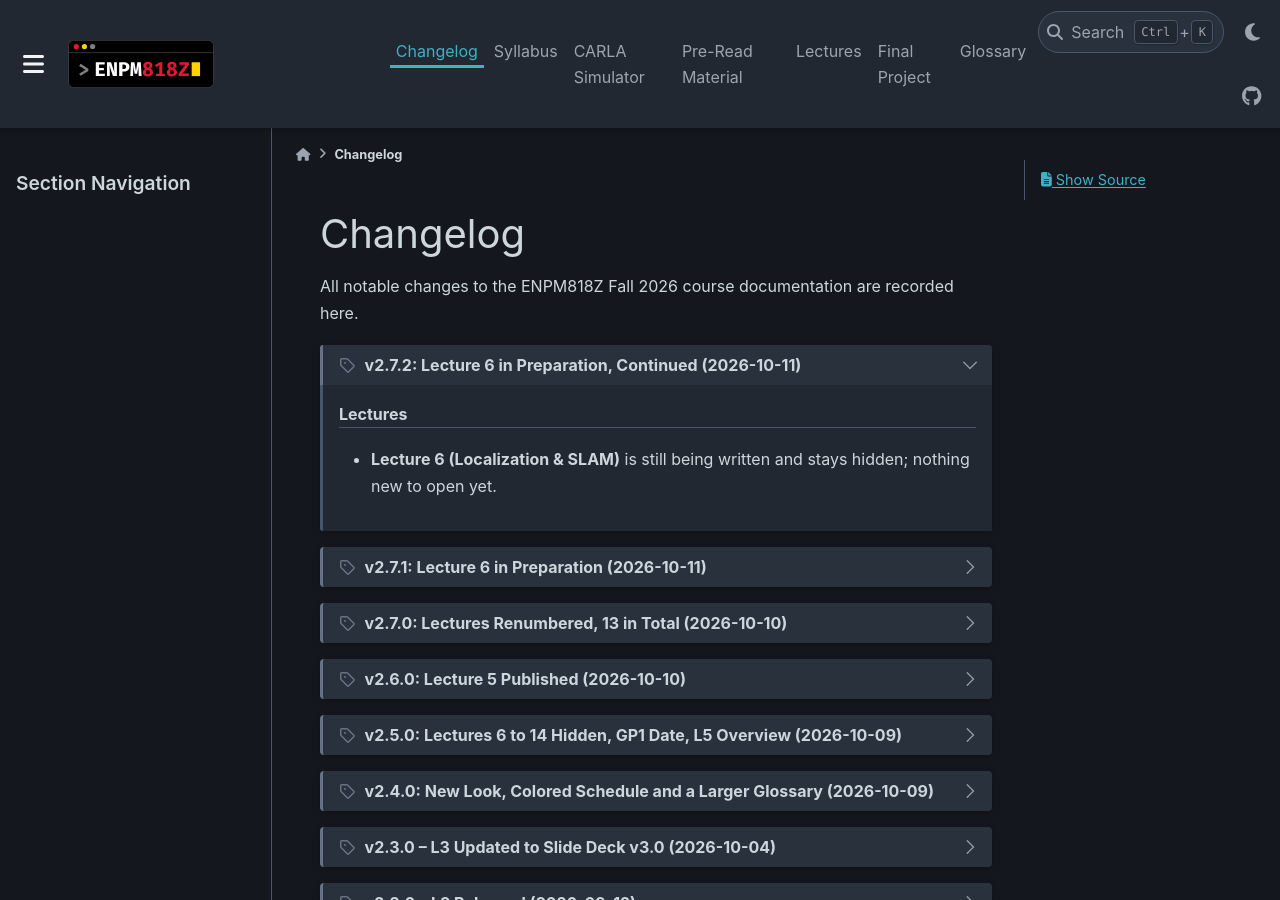
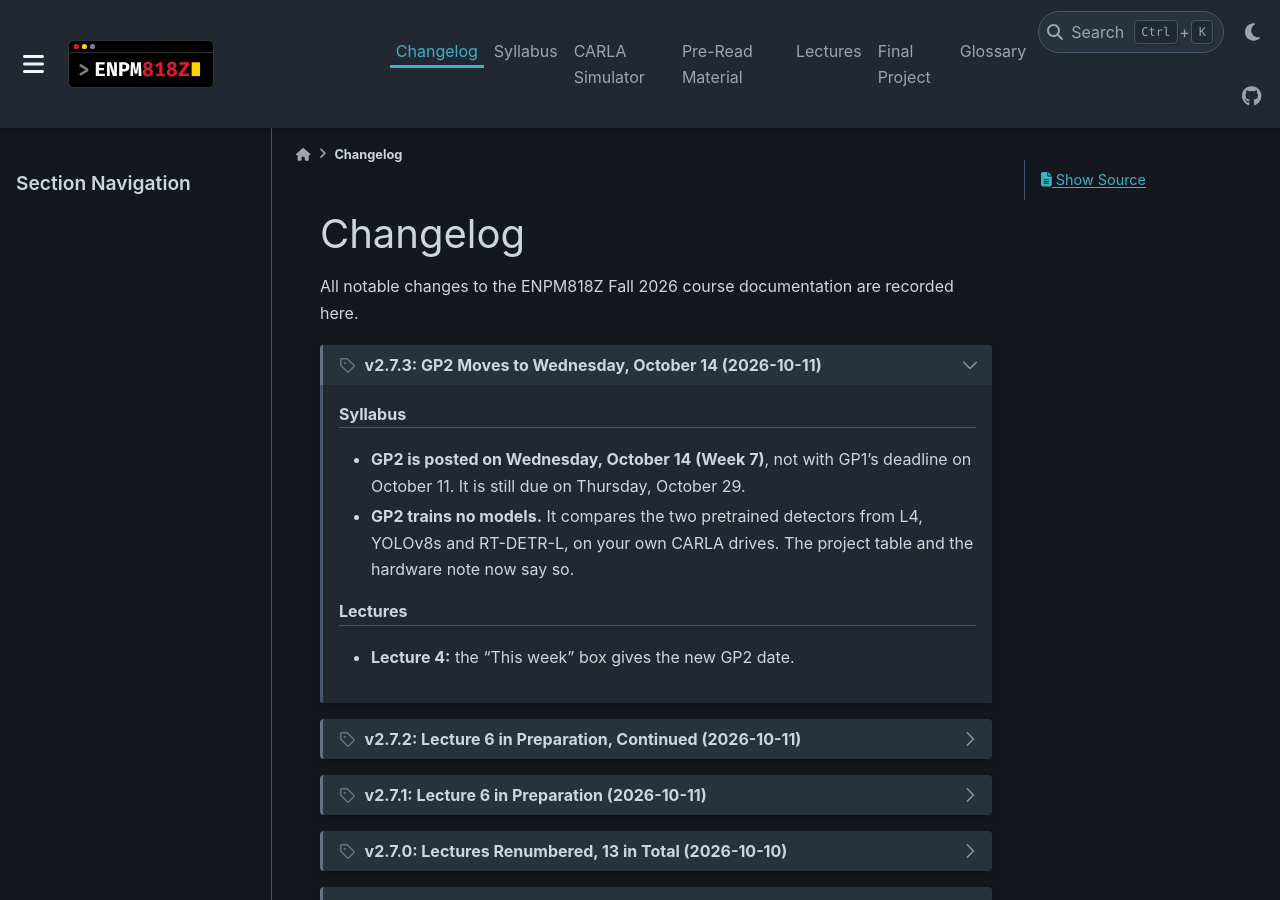
Before and after one commit to zeidk/enpm818z-fall-2026-docs, a Sphinx documentation site: the page built from docs/source/changelog/changelog.rst, in a window 1280 px wide and 900 px high. Built offline with Sphinx 7.4.7 and the PyData theme 0.15.4, drawn with Linux system fonts in a browser that asks for light colours; pages that are not in the unit, such as notebooks, are missing from menus.

Commit message:
v2.7.3: changelog

```diff
--- a/docs/source/changelog/changelog.rst
+++ b/docs/source/changelog/changelog.rst
@@ -5,10 +5,26 @@ Changelog
 All notable changes to the ENPM818Z Fall 2026 course documentation are recorded here.
 
 
+.. dropdown:: v2.7.3: GP2 Moves to Wednesday, October 14 (2026-10-11)
+   :icon: tag
+   :class-container: sd-border-success
+   :open:
+
+   .. rubric:: Syllabus
+
+   - **GP2 is posted on Wednesday, October 14 (Week 7)**, not with GP1's
+     deadline on October 11. It is still due on Thursday, October 29.
+   - **GP2 trains no models.** It compares the two pretrained detectors
+     from L4, YOLOv8s and RT-DETR-L, on your own CARLA drives. The project
+     table and the hardware note now say so.
+
+   .. rubric:: Lectures
+
+   - **Lecture 4:** the "This week" box gives the new GP2 date.
+
 .. dropdown:: v2.7.2: Lecture 6 in Preparation, Continued (2026-10-11)
    :icon: tag
    :class-container: sd-border-success
-   :open:
 
    .. rubric:: Lectures
 
```
